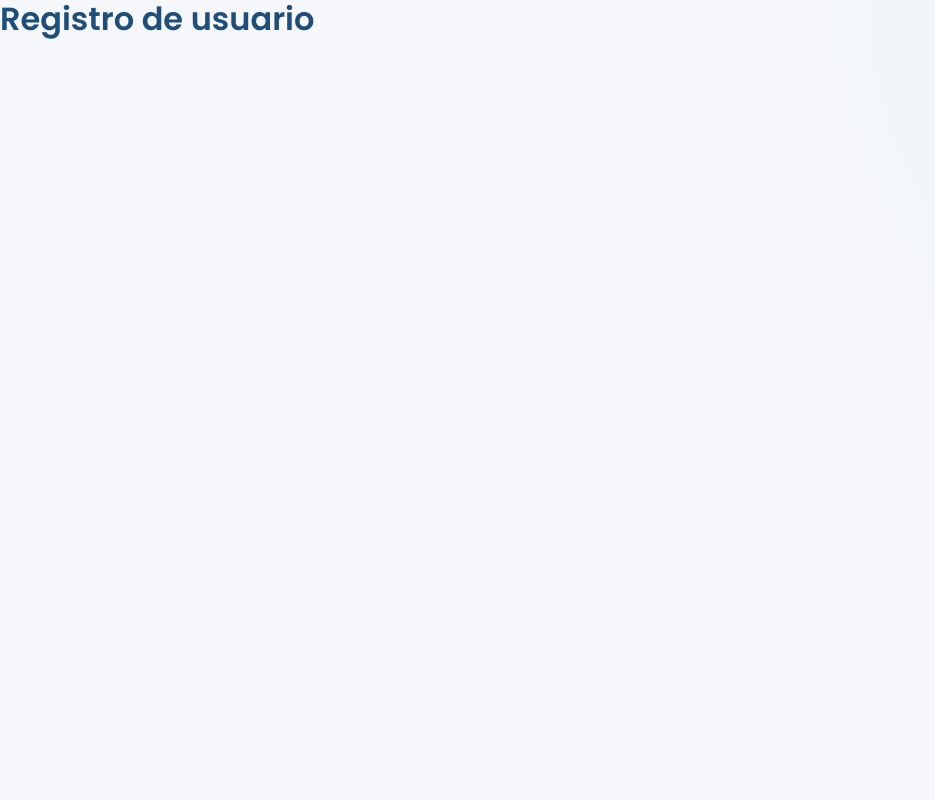
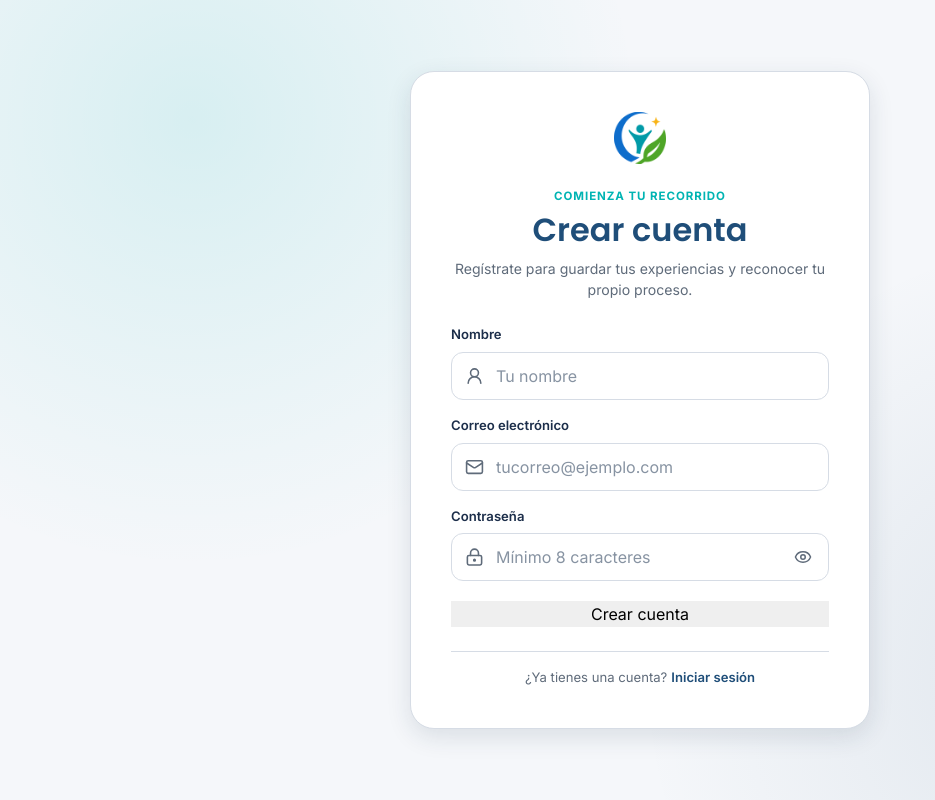
Before and after one commit to Pepealdana/ORENZA, a React (Vite) app: page /registro in a window 1280 px wide. Shown: the whole page, without its empty margins (0-935 px from the left). Built offline with nearby package versions, Linux system fonts and the light colour scheme.

Commit message:
style: polish authentication screens and form system

```diff
--- a/src/pages/auth/RegisterPage.jsx
+++ b/src/pages/auth/RegisterPage.jsx
@@ -1,5 +1,44 @@
+import { useState } from 'react';
+import { Link } from 'react-router-dom';
+import { Eye, EyeOff, LockKeyhole, Mail, UserRound } from 'lucide-react';
+import orenzaLogo from '../../assets/orenza_logo.png';
+import Button from '../../components/ui/Button/Button';
+import styles from './AuthPage.module.css';
+
 function RegisterPage() {
-  return <h1>Registro de usuario</h1>;
+  const [showPassword, setShowPassword] = useState(false);
+
+  return (
+    <main className={styles.page}>
+      <section className={styles.card} aria-labelledby="register-title">
+        <div className={styles.brand}><img src={orenzaLogo} alt="ORENZA" /></div>
+        <header className={styles.header}>
+          <p className={styles.eyebrow}>Comienza tu recorrido</p>
+          <h1 id="register-title" className={styles.title}>Crear cuenta</h1>
+          <p className={styles.description}>Regístrate para guardar tus experiencias y reconocer tu propio proceso.</p>
+        </header>
+        <form className={styles.form} onSubmit={(event) => event.preventDefault()}>
+          <label className={styles.field}>
+            <span className={styles.label}>Nombre</span>
+            <span className={styles.inputWrap}><UserRound className={styles.inputIcon} size={19} aria-hidden="true" /><input className={styles.input} type="text" placeholder="Tu nombre" autoComplete="name" /></span>
+          </label>
+          <label className={styles.field}>
+            <span className={styles.label}>Correo electrónico</span>
+            <span className={styles.inputWrap}><Mail className={styles.inputIcon} size={19} aria-hidden="true" /><input className={styles.input} type="email" placeholder="tucorreo@ejemplo.com" autoComplete="email" /></span>
+          </label>
+          <label className={styles.field}>
+            <span className={styles.label}>Contraseña</span>
+            <span className={styles.inputWrap}>
+              <LockKeyhole className={styles.inputIcon} size={19} aria-hidden="true" />
+              <input className={`${styles.input} ${styles.hasToggle}`} type={showPassword ? 'text' : 'password'} placeholder="Mínimo 8 caracteres" minLength={8} autoComplete="new-password" />
+              <button type="button" className={styles.passwordButton} onClick={() => setShowPassword((value) => !value)} aria-label={showPassword ? 'Ocultar contraseña' : 'Mostrar contraseña'}>{showPassword ? <EyeOff size={18} /> : <Eye size={18} />}</button>
+            </span>
+          </label>
+          <Button type="submit" className={styles.submit}>Crear cuenta</Button>
+        </form>
+        <p className={styles.footer}>¿Ya tienes una cuenta?<Link className={styles.link} to="/login">Iniciar sesión</Link></p>
+      </section>
+    </main>
+  );
 }
-
 export default RegisterPage;
```
